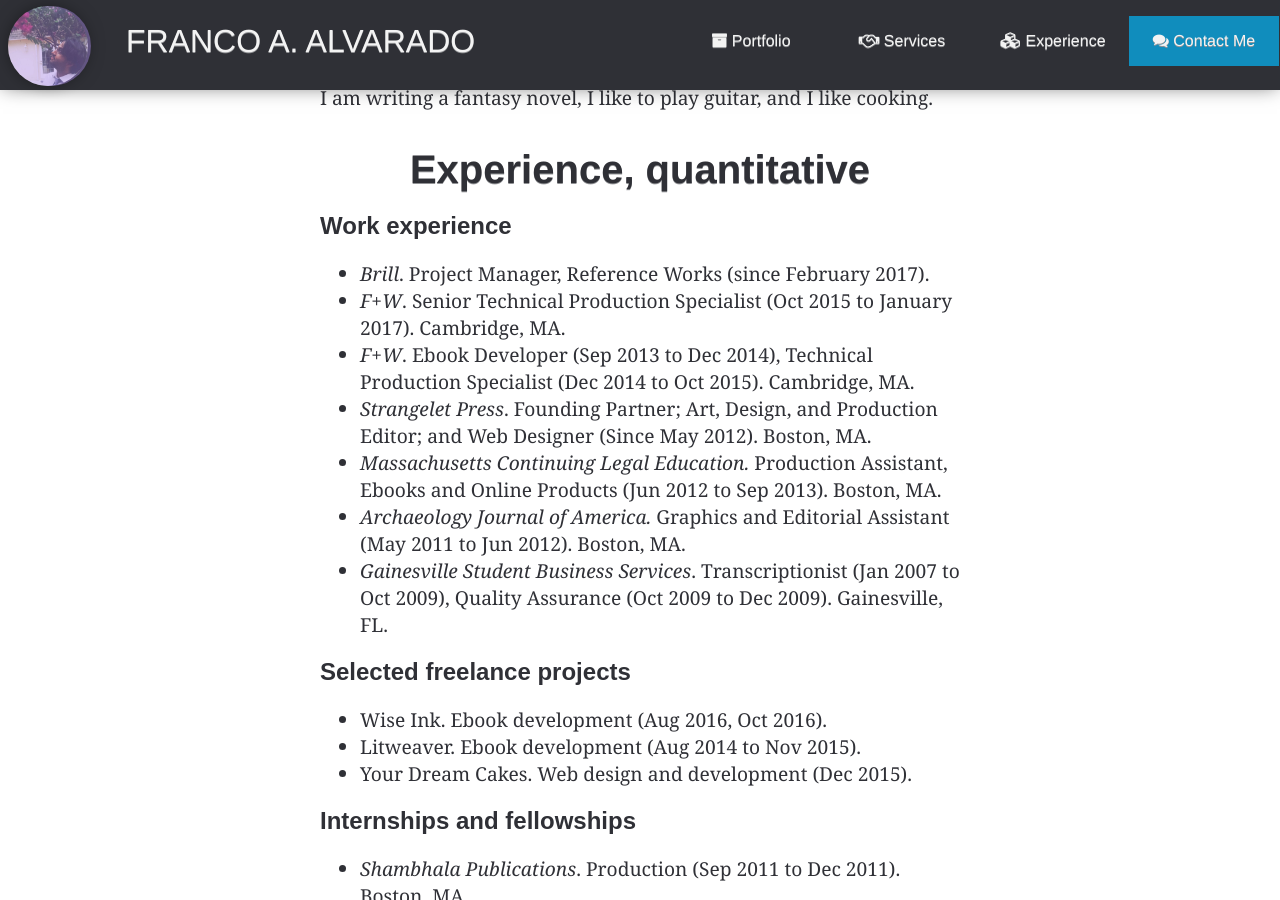
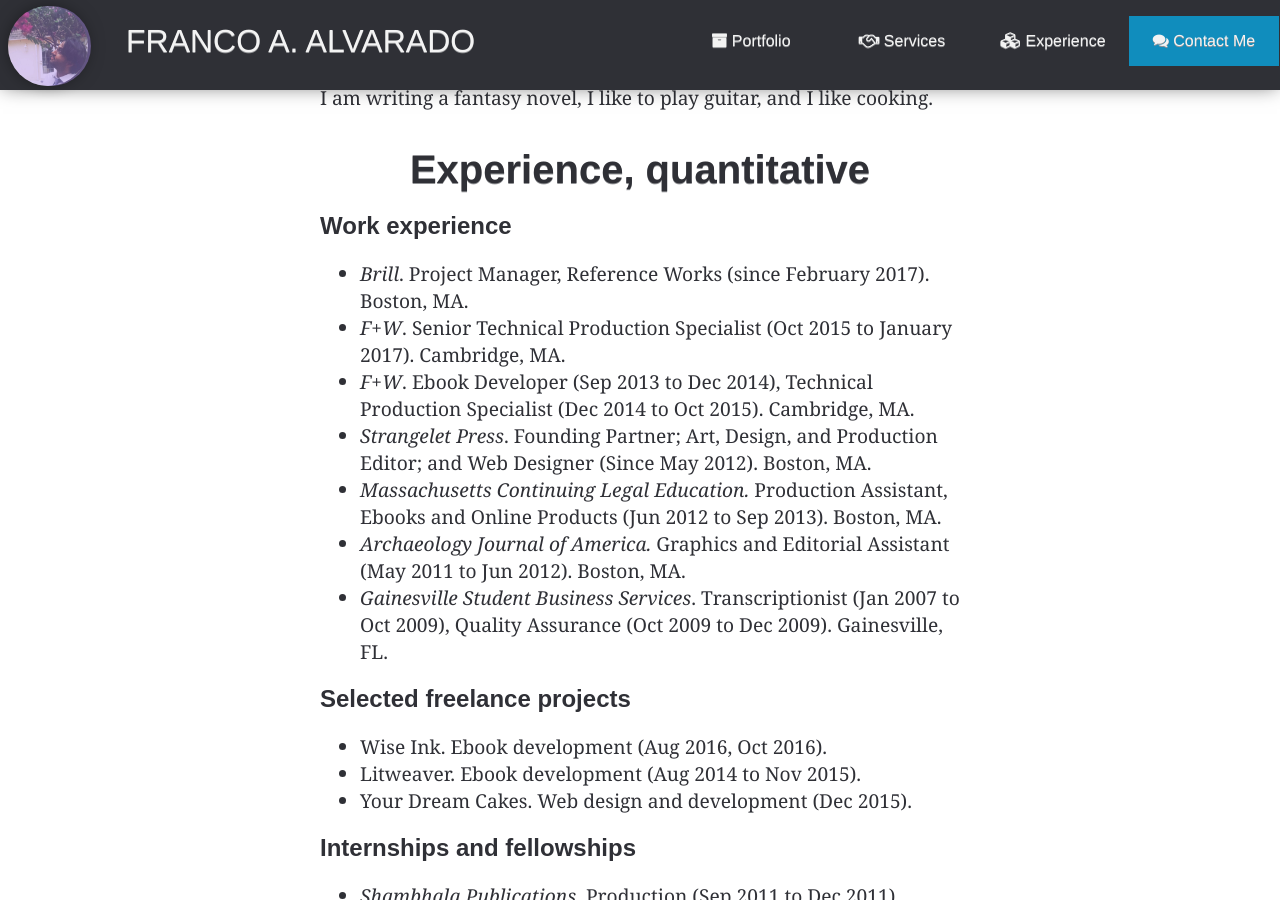
Before and after one commit to francopub/francopub.github.io, a Jekyll site: the page built from experience/index.html, in a window 1280 px wide and 900 px high, scrolled down 2140 px. Built offline with Jekyll 4.4.1, drawn with Linux system fonts in a browser that asks for light colours; some web fonts are replaced.

Commit message:
added city to brill job

```diff
--- a/experience/index.html
+++ b/experience/index.html
@@ -54,7 +54,7 @@
 <h1>Experience, quantitative</h1>
 <h2>Work experience</h2>
   <ul>
-    <li><em>Brill</em>. Project Manager, Reference Works (since February 2017).</li>
+    <li><em>Brill</em>. Project Manager, Reference Works (since February 2017). Boston, MA.</li>
     <li><em>F+W</em>. Senior Technical Production Specialist (Oct 2015 to January 2017). Cambridge, MA. </li>
     <li><em>F+W</em>. Ebook Developer (Sep 2013 to Dec 2014), Technical Production Specialist (Dec 2014 to Oct 2015). Cambridge, MA.
 
```
